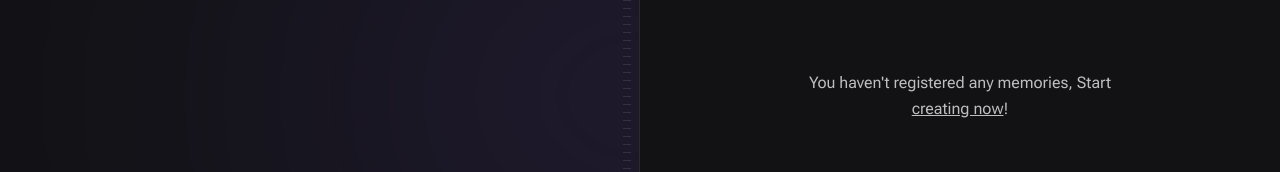
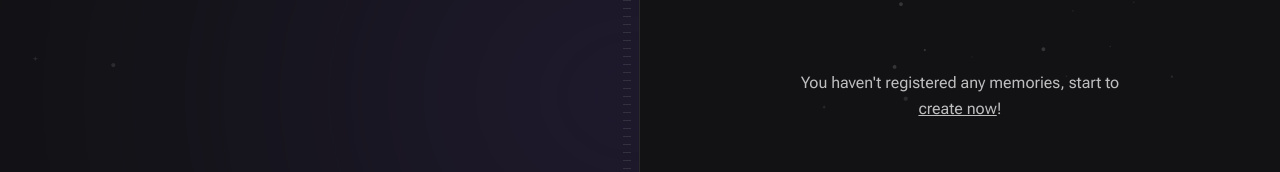
Before and after one commit to vyctoriak/time-capsule, a Next.js app: page / in a window 1280 px wide. Shown: the part 304-476 px from the top of the page. Built offline with nearby package versions, Linux system fonts and the light colour scheme; a web font is replaced by a local one.

Commit message:
background stars and change text

```diff
--- a/src/app/page.tsx
+++ b/src/app/page.tsx
@@ -1,6 +1,6 @@
 export default function Home() {
   return (
-    <main className="grid grid-cols-2 min-h-screen">
+    <main className="grid grid-cols-2 min-h-screen bg-[url(../assets/bg-stars.svg)] bg-cover">
       {/* left */}
       <div className="relative flex flex-col items-start justify-between overflow-hidden px-28 py-16 border-r border-white/10">
         {/* Blur */}
@@ -10,12 +10,12 @@
       </div>
 
       {/* right */}
-      <div className="flex flex-col p-16">
+      <div className="flex flex-col p-16 bg-[url(../assets/bg-stars.svg)] bg-cover">
         <div className="flex flex-1 items-center justify-center">
           <p className="w-[360px] text-center leading-relaxed">
-            You haven't registered any memories, Start{' '}
+            You haven't registered any memories, start to{' '}
             <a href="" className="underline hover:text-gray-50">
-              creating now
+              create now
             </a>
             !
           </p>
```
